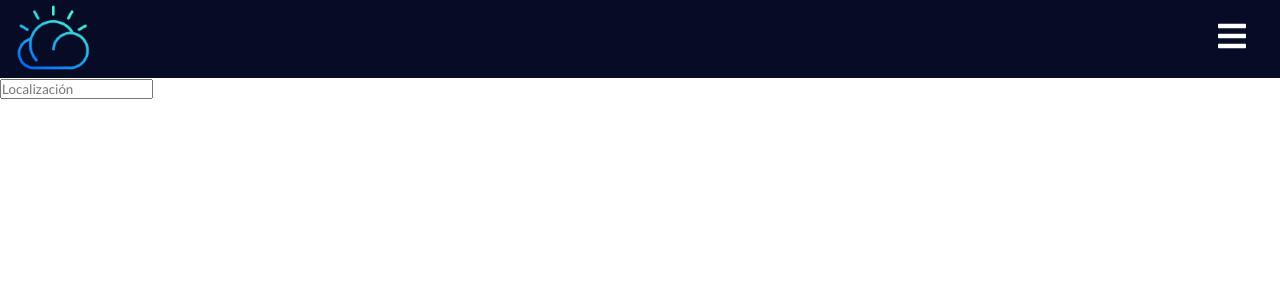
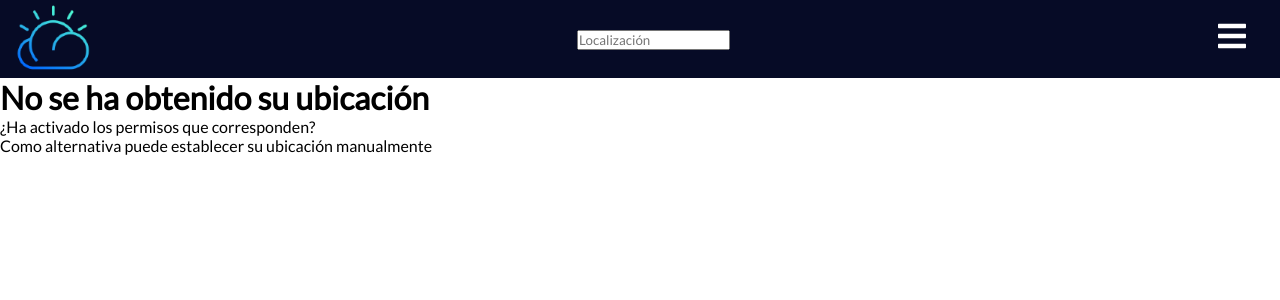
Before and after one commit to CyohProject/meteo-app, a React (Create React App) app in the folder app/: page / in a window 1280 px wide. Shown: the top 300 px of the page. Built offline with nearby package versions, Linux system fonts and the light colour scheme; no server answers.

Commit message:
Add NoLoc.jsx

```diff
--- a/app/src/App.js
+++ b/app/src/App.js
@@ -11,6 +11,7 @@ import Maps from './components/Maps'
 import Alerts from './components/Alerts'
 import AboutUs from './components/AboutUs'
 import LocGoogleMaps from './components/LocGoogleMaps'
+import NoLoc from './components/NoLoc'
 
 const App = () => {
   const dispatch = useDispatch()
@@ -39,10 +40,11 @@ const App = () => {
     <BrowserRouter>
       <header>
         <Link id='logo' to='/'><img src={logo} alt='logo' /></Link>
+        <Location />
         <Menu />
       </header>
       <Routes>
-        <Route path='/' element={(coords && loc && currMeteo) ? <MainPage /> : <Location />} />
+        <Route path='/' element={(coords && loc && currMeteo) ? <MainPage /> : <NoLoc />} />
         <Route path='/locationt' element={<LocGoogleMaps />} />
         <Route path='/maps' element={coords ? <Maps coords={coords} /> : null} />
         <Route path='/alerts' element={<Alerts />} />
--- /dev/null
+++ b/app/src/components/NoLoc.jsx
@@ -0,0 +1,11 @@
+export default function NoLoc () {
+  return (
+    <>
+      <h1>No se ha obtenido su ubicación</h1>
+      <section>
+        <p>¿Ha activado los permisos que corresponden?</p>
+        <p>Como alternativa puede establecer su ubicación manualmente</p>
+      </section>
+    </>
+  )
+}
```
